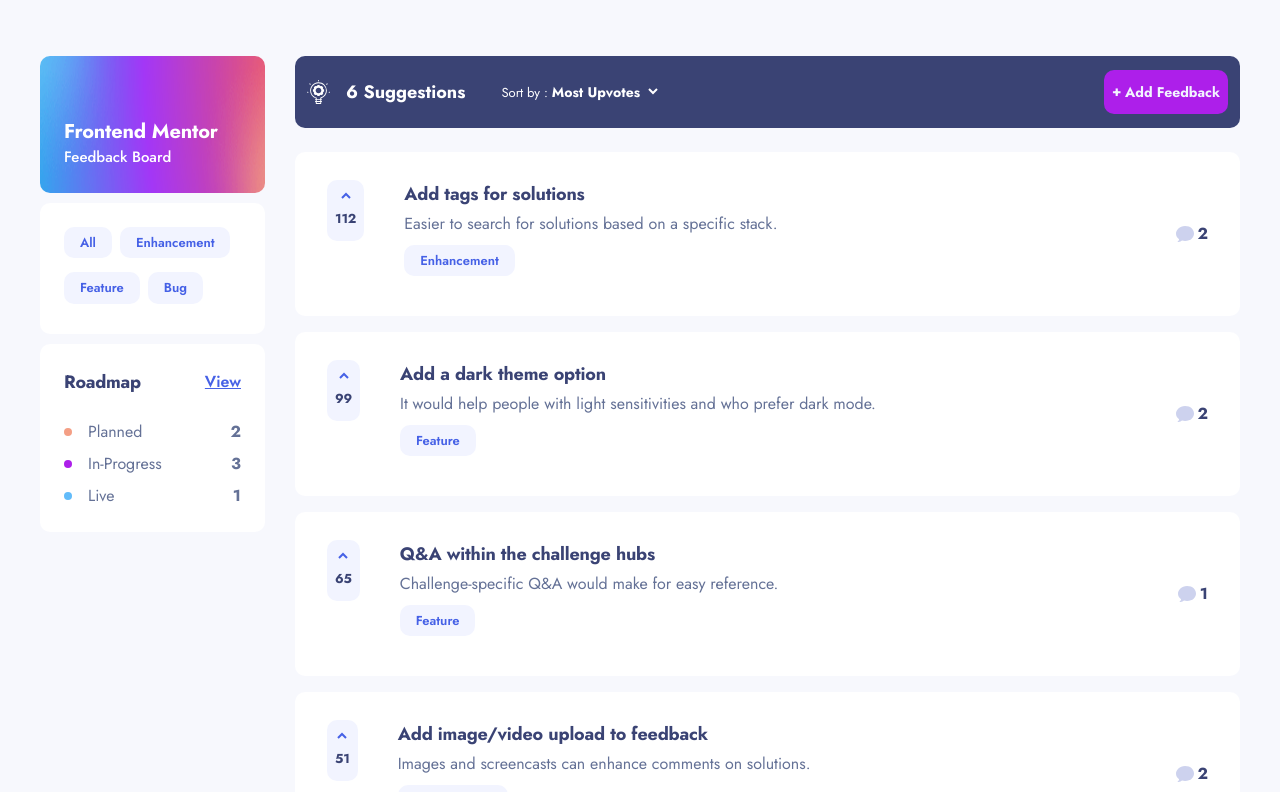
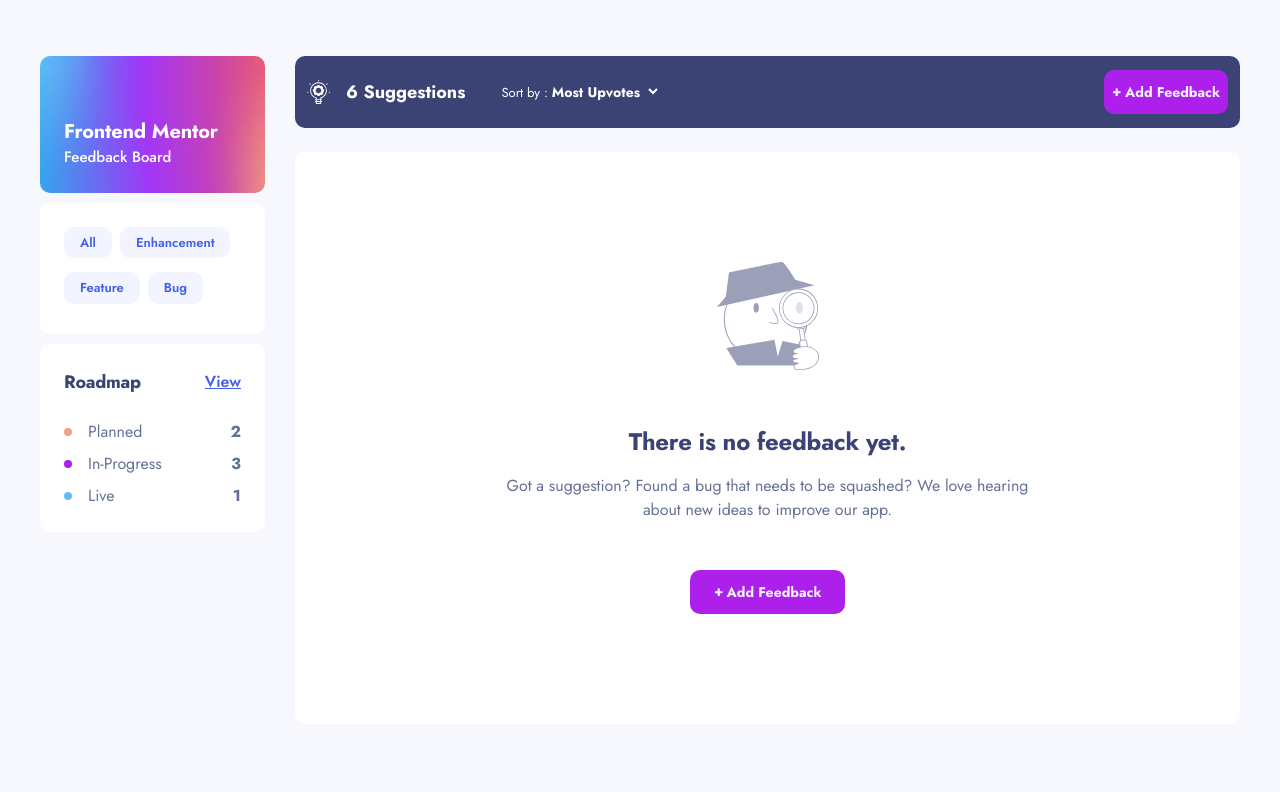
Before and after one commit to David-Henery4/Product-Feedback, a React (Vite) app: page / in a window 1280 px wide. Shown: the top 792 px of the page. Built offline with nearby package versions, Linux system fonts and the light colour scheme.

Commit message:
added-empty-page

```diff
--- a/src/App.jsx
+++ b/src/App.jsx
@@ -5,7 +5,7 @@ import {NavSection, FeedbackBarSection, FeedbackListSection} from "./sections";
 
 function App() {
   return (
-    <main className="grid grid-cols-mob auto-rows-min font-jost bg-offWhite min-h-[100svh] overflow-x-hidden pb-14 smTab:grid-cols-smTab lgTab:pt-14 lgTab:pb-28 lap:grid-cols-lap">
+    <main className="grid grid-cols-mob auto-rows-min font-jost bg-offWhite min-h-[100svh] overflow-x-hidden overflow-y-clip pb-14 smTab:grid-cols-smTab lgTab:pt-14 lgTab:pb-28 lap:grid-cols-lap">
       <NavSection />
       <FeedbackBarSection />
       <FeedbackListSection />
--- /dev/null
+++ b/src/components/EmptyFeedbackSection.jsx
@@ -0,0 +1,29 @@
+import { IllustrationIcon } from "../assets/suggestions";
+import { PlusIcon } from "../assets/shared";
+
+const EmptyFeedbackSection = () => {
+  return (
+    <div className="w-full h-full bg-white rounded-[10px] py-[76px] px-6 text-center grid place-items-center gap-10 smTab:gap-14 lgTab:py-[110px] lgTab:px-[140px] lap:px-[206px]">
+      <IllustrationIcon />
+      <div className="w-full h-full">
+        <div className="mb-6 smTab:mb-12">
+          <h2 className="text-lg font-bold text-lightNavy -tracking-[0.25px] mb-4 tab:text-2xl">
+            There is no feedback yet.
+          </h2>
+          <p className="text-base font-normal text-gray">
+            Got a suggestion? Found a bug that needs to be squashed? We love
+            hearing about new ideas to improve our app.
+          </p>
+        </div>
+        <div className="flex justify-center">
+          <button className="text-sm bg-purple flex items-center gap-1 font-bold text-iceWhite px-2 py-3 rounded-[10px] tab:py-3 tab:px-6 hover:bg-pink active:bg-purple ">
+            <PlusIcon />
+            Add Feedback
+          </button>
+        </div>
+      </div>
+    </div>
+  );
+};
+
+export default EmptyFeedbackSection;
--- a/src/components/index.js
+++ b/src/components/index.js
@@ -6,6 +6,7 @@ import RoadmapBox from "./RoadmapBox";
 import SuggestionsCount from "./SuggestionsCount";
 import TitleBox from "./TitleBox";
 import Titles from "./Titles";
+import EmptyFeedbackSection from "./EmptyFeedbackSection";
 
 export {
   Sidebar,
@@ -15,5 +16,6 @@ export {
   RoadmapBox,
   SuggestionsCount,
   TitleBox,
-  Titles
+  Titles,
+  EmptyFeedbackSection,
 }
--- a/src/sections/FeedbackListSection.jsx
+++ b/src/sections/FeedbackListSection.jsx
@@ -1,6 +1,6 @@
 import placeholderData from "../../data.json";
 import { useState } from "react";
-import { FeedbackBox } from "../components";
+import { FeedbackBox, EmptyFeedbackSection } from "../components";
 
 const FeedbackListSection = () => {
   const [tempRequestsData, setTempRequestsData] = useState(
@@ -9,9 +9,12 @@ const FeedbackListSection = () => {
   //
   return (
     <section className="mt-8 col-start-2 col-end-12 grid gap-4 tab:mt-6 lap:col-start-4 lap:col-end-5 lap:row-start-2 lap:row-end-5">
-      {tempRequestsData?.map((tData) => {
-        return <FeedbackBox key={tData?.id} {...tData} />;
-      })}
+      {/* <>
+        {tempRequestsData?.map((tData) => {
+          return <FeedbackBox key={tData?.id} {...tData} />;
+        })}
+      </> */}
+      <EmptyFeedbackSection/>
     </section>
   );
 };
```
